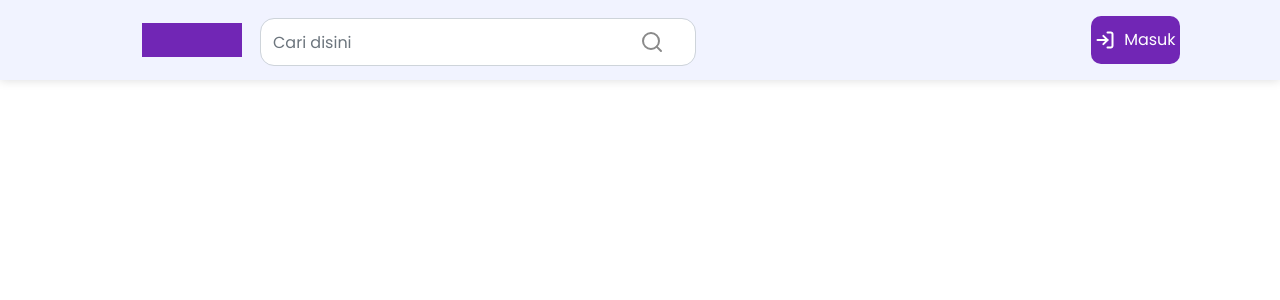
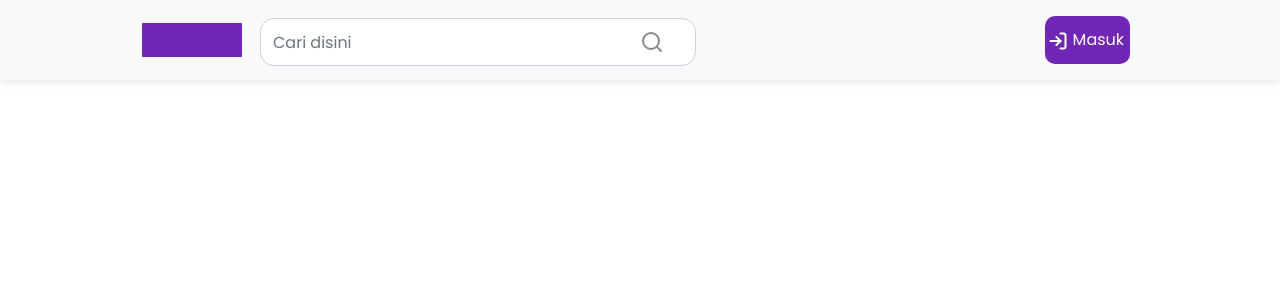
Before and after one commit to Developer-Team-Sadhiside/frontend-sadhiside, a React (Create React App) app: page / in a window 1280 px wide. Shown: the top 300 px of the page. Built offline with nearby package versions, Linux system fonts and the light colour scheme.

Commit message:
update navbar

```diff
--- a/src/components/navbar/navbar.css
+++ b/src/components/navbar/navbar.css
@@ -29,12 +29,16 @@
     align-items: center;
     justify-content: space-around;
     border-radius: 10px;
-    margin-right: 100px;
+    margin-right: 150px;
 
+  }
+  .container-button svg{
+    margin-right: 5px;
   }
   .container-button a{
     color: #fff;
     text-decoration: none;
+    margin-right: 3px;
   }
 
   .home-search {
--- a/src/components/navbar/navbar.jsx
+++ b/src/components/navbar/navbar.jsx
@@ -6,7 +6,7 @@ import './navbar.css'
 const Navbar = () => {
   return (
     <header id="header">
-        <nav className="navbar navbar-expand-sm navbar-light  pt-4">
+        <nav className="navbar navbar-expand-sm navbar-light bg-light pt-4">
             <div className="container">
                 <div class="button-home">
                 <Link to="/" >
@@ -26,12 +26,14 @@ const Navbar = () => {
 
             </div>
             <div class='container-button'>
+            <a href='/'>
                 <svg width="20" height="20" viewBox="0 0 20 20" fill="none" xmlns="http://www.w3.org/2000/svg">
                     <path d="M8.33325 14.1666L12.4999 9.99992L8.33325 5.83325" stroke="white" stroke-width="2" stroke-linecap="round" stroke-linejoin="round"/>
                     <path d="M12.5 10H2.5" stroke="white" stroke-width="2" stroke-linecap="round" stroke-linejoin="round"/>
                     <path d="M12.5 2.5H15.8333C16.2754 2.5 16.6993 2.67559 17.0118 2.98816C17.3244 3.30072 17.5 3.72464 17.5 4.16667V15.8333C17.5 16.2754 17.3244 16.6993 17.0118 17.0118C16.6993 17.3244 16.2754 17.5 15.8333 17.5H12.5" stroke="white" stroke-width="2" stroke-linecap="round" stroke-linejoin="round"/>
                 </svg>
-                <a href='/'>Masuk</a>
+
+            Masuk</a>
             </div>
 
         </nav>
```
